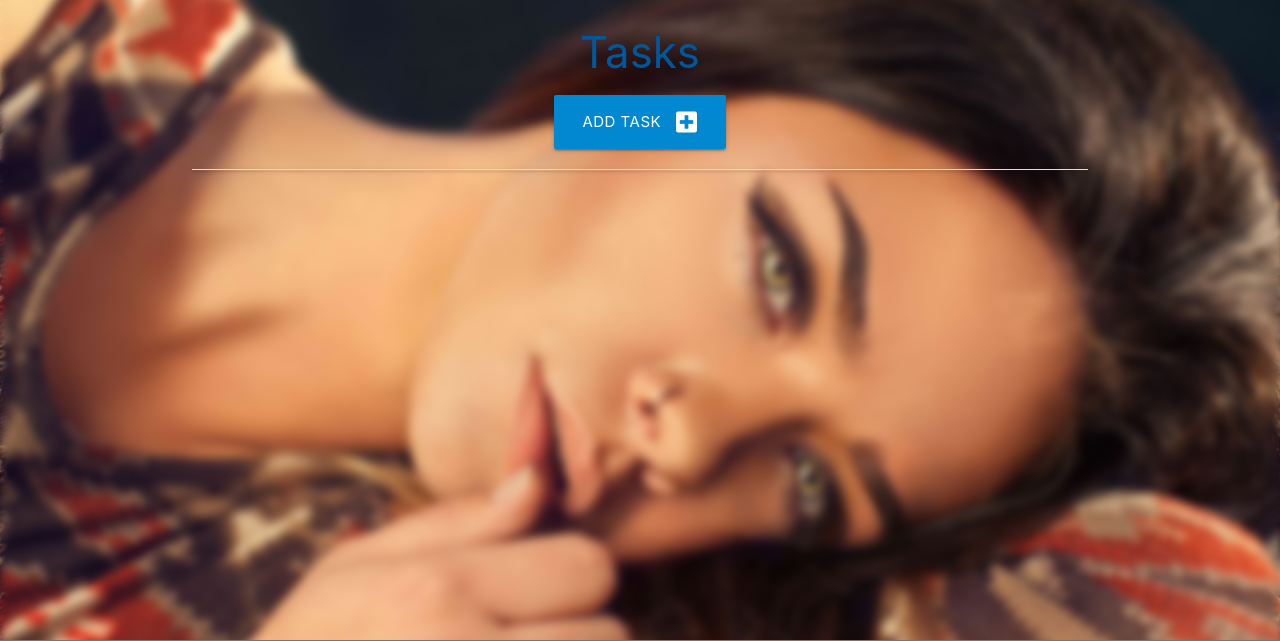
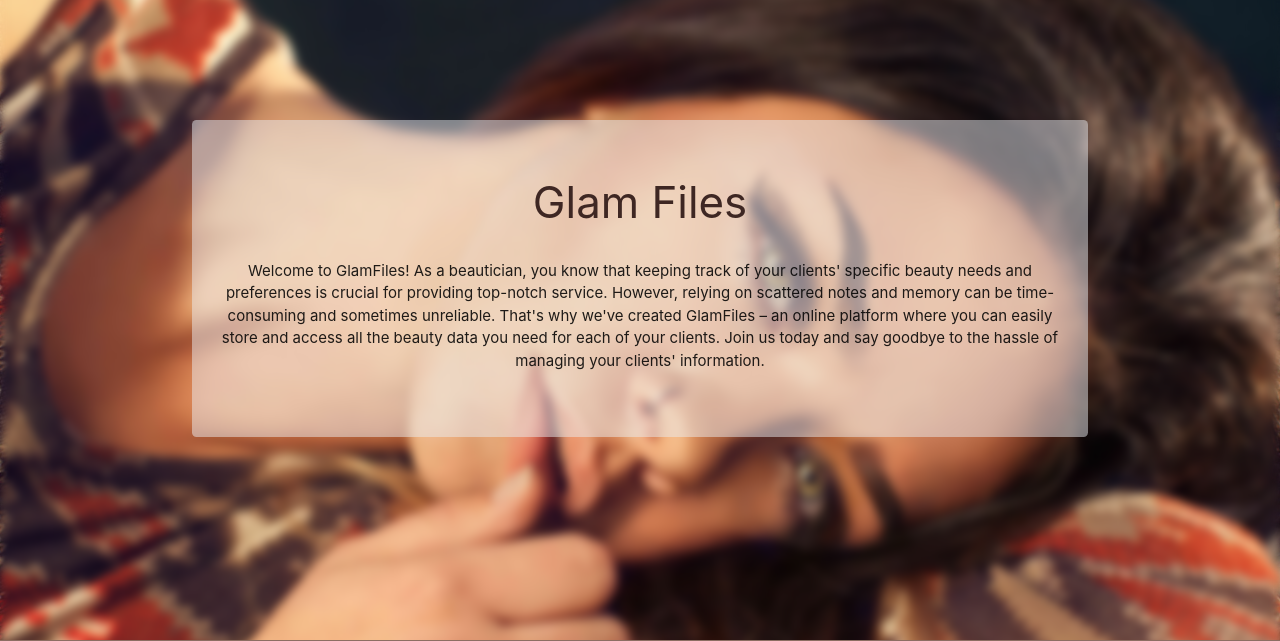
Before and after one commit to nccadman19/beauty-hq, a Flask app: template taskmanager/templates/tasks.html in a window 1280 px wide. Shown: the part 64-705 px from the top of the page. Run offline with Flask 3, Linux system fonts and the light colour scheme; the template is opened without the code that fills it, so the values that code supplies are empty.

Commit message:
intro feat added to homepage

```diff
--- a/taskmanager/templates/tasks.html
+++ b/taskmanager/templates/tasks.html
@@ -1,37 +1,19 @@
 {% extends "base.html" %}
 {% block content %}
 
-<h3 class="light-blue-text text-darken-4 center-align">Tasks</h3>
+<div class="intro">
+    <h3 class="brown-text text-darken-4 center-align">Glam Files</h3>
 
-
-<div class="row">
-    <div class="col s12 center-align">
-        <a href="{{ url_for('add_task') }}" class="btn-large light-blue darken-2">
-            Add Task <i class="fas fa-plus-square right"></i>
-        </a>
+    <div class="row">
+        <div class="col s12 center-align">
+            <p>Welcome to GlamFiles! As a beautician, you know that keeping track of your clients'
+                specific beauty needs and preferences is crucial for providing top-notch service.
+                However, relying on scattered notes and memory can be time-consuming and sometimes
+                unreliable. That's why we've created GlamFiles – an online platform where you can
+                easily store and access all the beauty data you need for each of your clients. Join
+                us today and say goodbye to the hassle of managing your clients' information.</p>
+        </div>
     </div>
 </div>
 
-<ul class="collapsible">
-    {% for task in tasks|sort(attribute="due_date") %}
-    <li>
-        <div class="collapsible-header white-text light-blue darken-4">
-            <i class="fas fa-caret-down"></i>
-            <strong>{{ task.task_name }}</strong> : {{ task.due_date.strftime("%d %B, %Y") }}
-            {% if task.is_urgent == True %}
-                <i class="fas fa-exclamation-circle light-blue-text text-lighten-2"></i>
-            {% endif %}
-        </div>
-        <div class="collapsible-body">
-            <strong>{{ task.category }}</strong>
-            <p>{{ task.task_description }}</p>
-            <p>
-                <a href="{{ url_for('edit_task', task_id=task.id) }}" class="btn green accent-4">Edit</a>
-                <a href="{{ url_for('delete_task', task_id=task.id) }}" class="btn red">Delete</a>
-            </p>
-        </div>
-    </li>
-    {% endfor %}
-</ul>
-
 {% endblock %}
```
